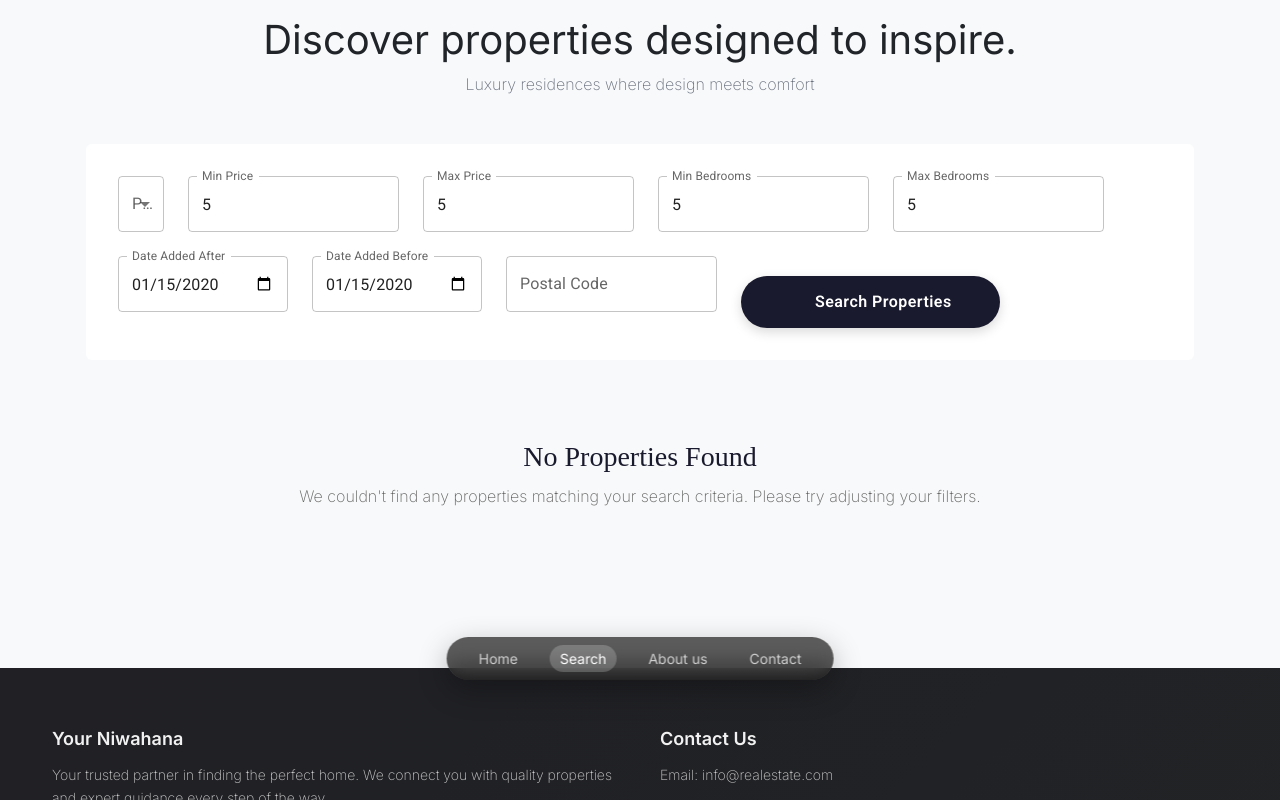
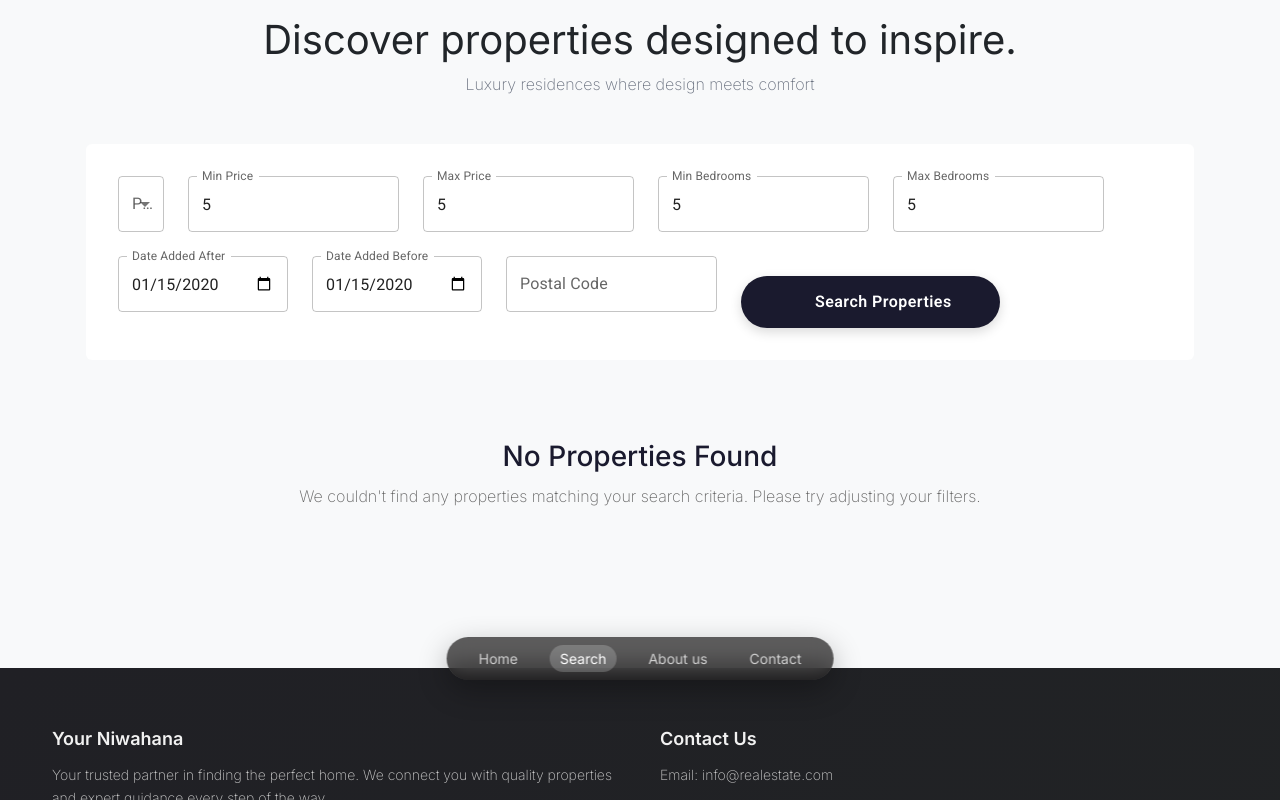
Before and after one commit to VishalOz/RealEstate, a React (Vite) app: page /search in a window 1280 px wide. Both pictures are taken after typing "5", "5", "5", "5", "2020-01-15", "2020-01-15" into the empty fields and a click on the button "Search Properties". Shown: the top 800 px of the page. Built offline with nearby package versions, Linux system fonts and the light colour scheme; some icons are missing.

Commit message:
Fix property type label and update property prices in data

```diff
--- a/src/components/Search.jsx
+++ b/src/components/Search.jsx
@@ -130,7 +130,7 @@ const Search = () => {
                     >
                       <MenuItem value="">All Types</MenuItem>
                       <MenuItem value="house">House</MenuItem>
-                      <MenuItem value="apartment">Flat</MenuItem>
+                      <MenuItem value="flat">Flat</MenuItem>
                     </TextField>
                   </Grid>
 
@@ -279,7 +279,7 @@ const Search = () => {
           {/* Display message if search was performed but no results found */}
           {hasSearched && searchResults && searchResults.length === 0 ? (
             <div className={`col-12 text-center p-5`}>
-              <h3 style={{ color: '#1a1a2e', marginBottom: '10px' }}>No Properties Found</h3>
+              <h3 style={{ color: '#1a1a2e', marginBottom: '10px', fontFamily: '"Inter", sans-serif'}}>No Properties Found</h3>
               <p style={{ color: '#666', fontSize: '16px' }}>
                 We couldn't find any properties matching your search criteria. Please try adjusting your filters.
               </p>
--- a/src/data/properties.json
+++ b/src/data/properties.json
@@ -59,7 +59,7 @@
             "currency":"LKR",
             "type":"Flat",
             "bedrooms":2,
-            "price":950000,
+            "price":9500000,
             "tenure":"Freehold",
             "description":"Modern two-bedroom apartment with open-plan living, balcony views, and secure parking. Convenient access to business hubs, shopping and transport.",
             "location":"Colombo 01, Sri Lanka",
@@ -123,7 +123,7 @@
             "currency":"LKR",
             "type":"Flat",
             "bedrooms":2,
-            "price":160000000,
+            "price":1850000000,
             "tenure":"Freehold",
             "description":"Well-presented four-bedroom residence featuring dual living areas, large kitchen, and shaded courtyard. Easy reach of local shops, schools and transport.",
             "location":"MARADANA, Sri Lanka",
```
